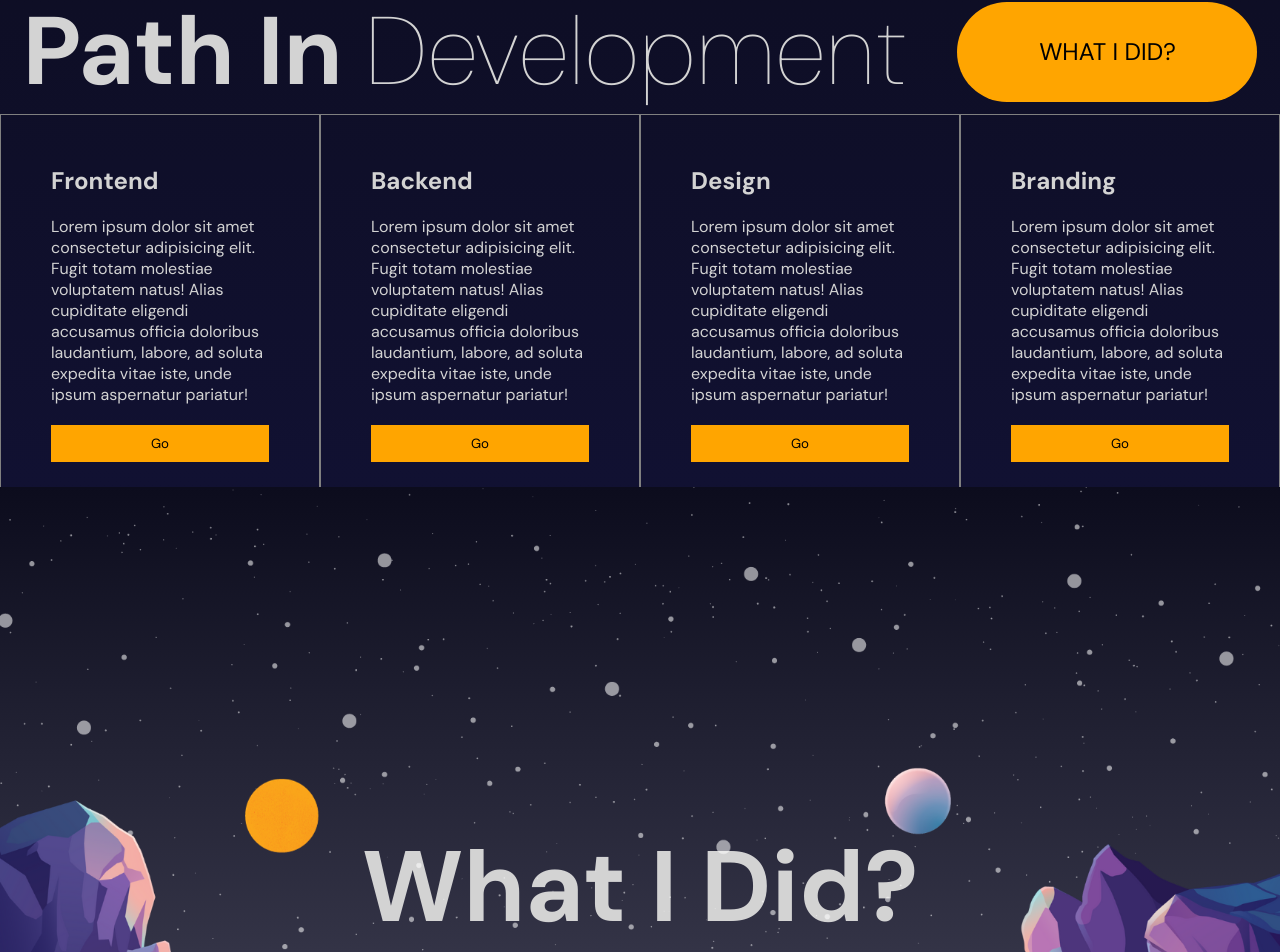
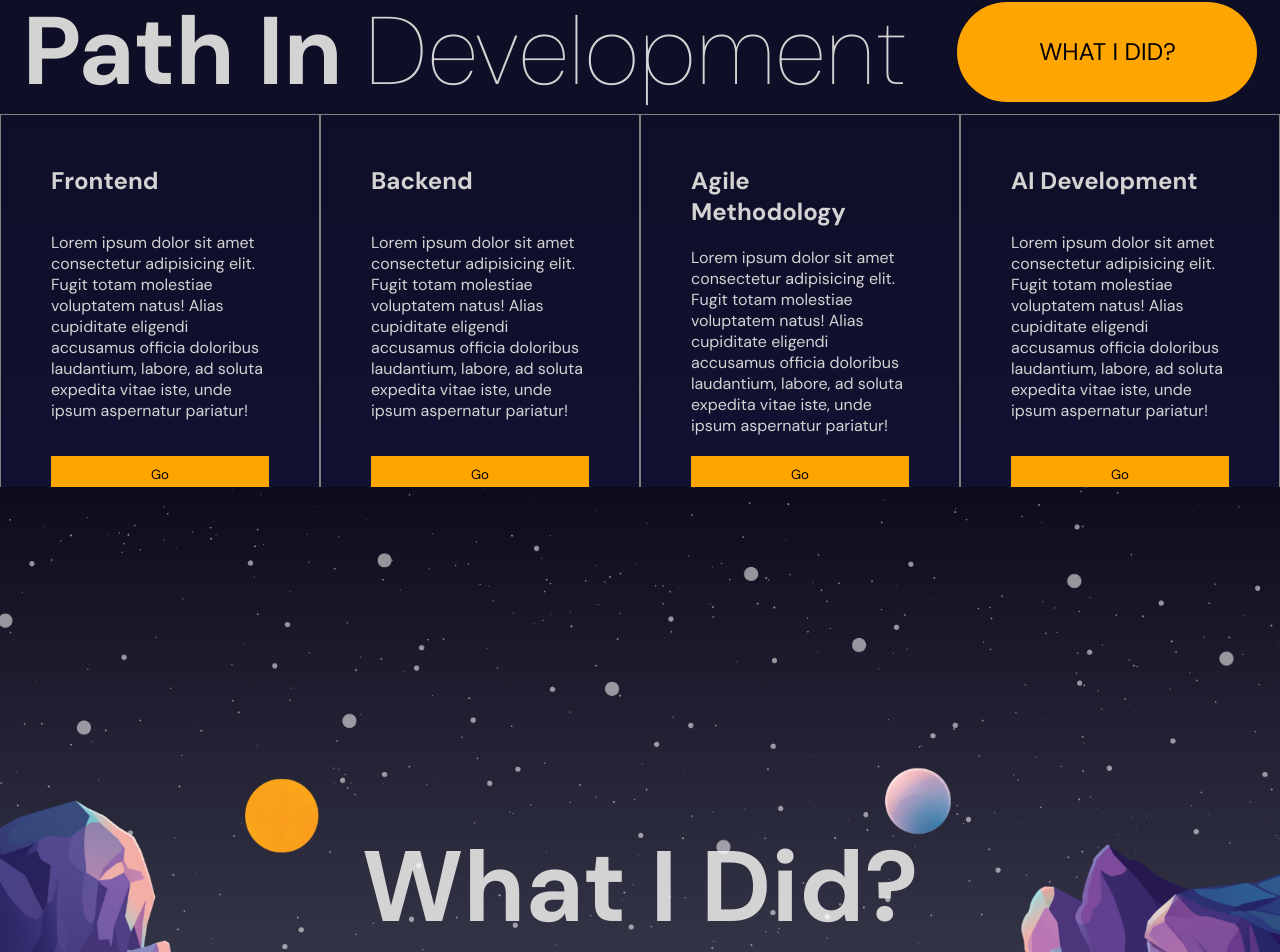
Before and after one commit to agustinibar/my-portfolio, a React (Vite) app: page / in a window 1280 px wide. Shown: the part 1913-2865 px from the top of the page. Built offline with nearby package versions, Linux system fonts and the light colour scheme.

Commit message:
technologies actualized

```diff
--- a/src/components/Technologies/Technologies.jsx
+++ b/src/components/Technologies/Technologies.jsx
@@ -61,12 +61,12 @@ const Technologies = () => {
           <button>Go</button>
         </motion.div>
         <motion.div className="box" whileHover={{ background: "lightgray", color: "black"}}>
-          <h2>Design</h2>
+          <h2>Agile Methodology</h2>
           <p>Lorem ipsum dolor sit amet consectetur adipisicing elit. Fugit totam molestiae voluptatem natus! Alias cupiditate eligendi accusamus officia doloribus laudantium, labore, ad soluta expedita vitae iste, unde ipsum aspernatur pariatur!</p>
           <button>Go</button>
         </motion.div>
         <motion.div className="box" whileHover={{ background: "lightgray", color: "black"}}>
-          <h2>Branding</h2>
+          <h2>AI Development</h2>
           <p>Lorem ipsum dolor sit amet consectetur adipisicing elit. Fugit totam molestiae voluptatem natus! Alias cupiditate eligendi accusamus officia doloribus laudantium, labore, ad soluta expedita vitae iste, unde ipsum aspernatur pariatur!</p>
           <button>Go</button>
         </motion.div>
```
